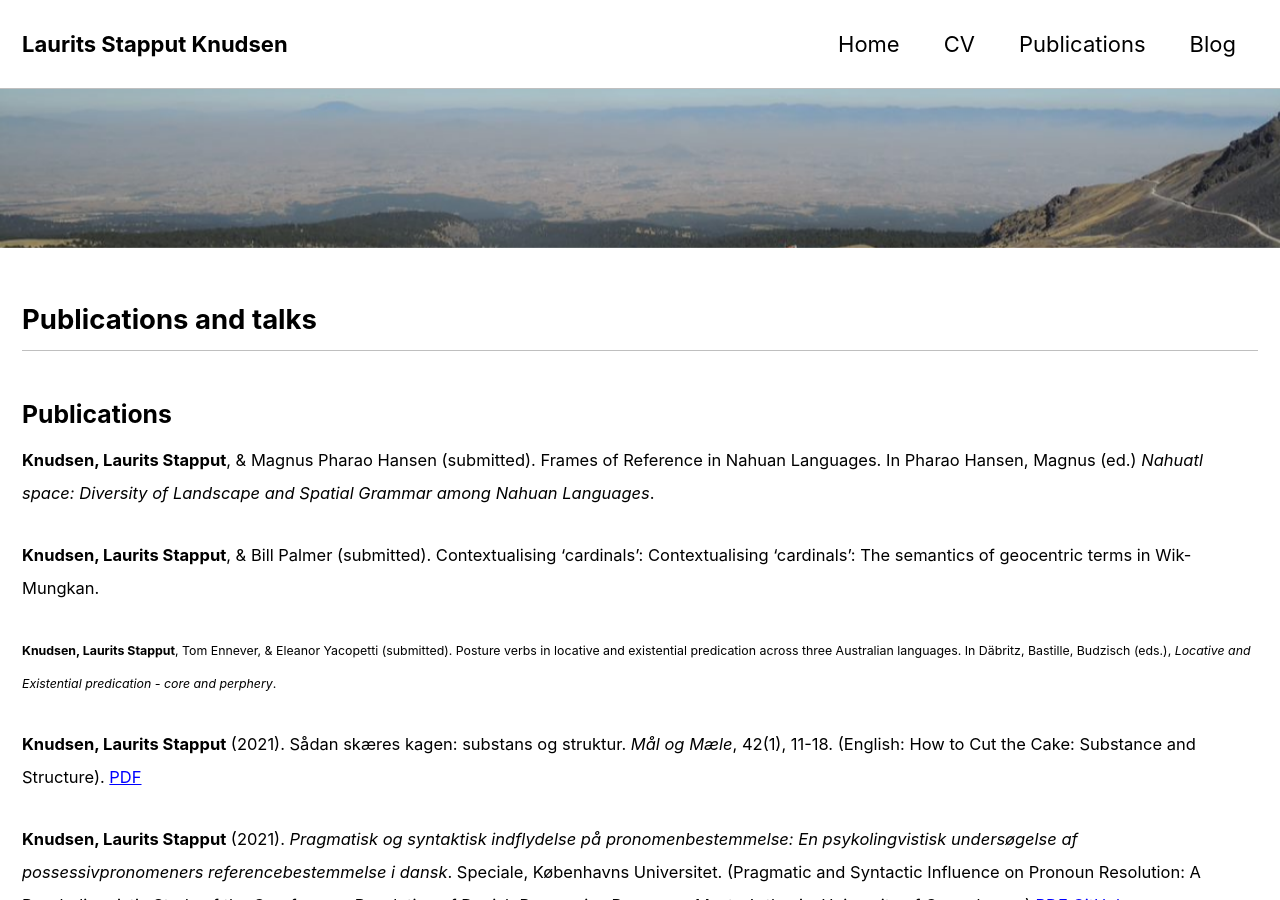
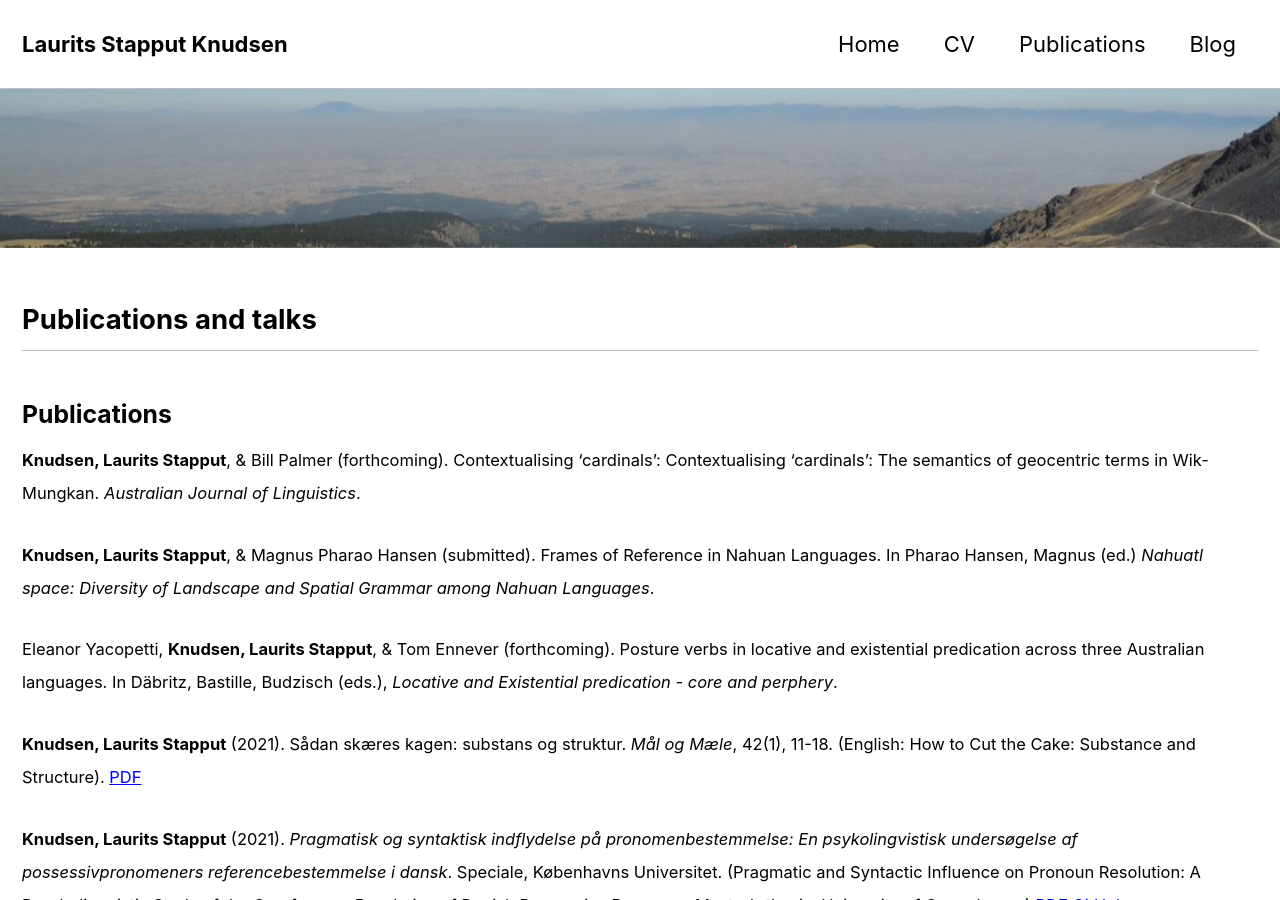
Before and after one commit to lstapputknudsen/lstapputknudsen.github.io, a Jekyll site: the page built from _pages/publications.md, in a window 1280 px wide and 900 px high. Built offline with Jekyll 4.4.1, drawn with Linux system fonts in a browser that asks for light colours; cached includes are drawn as plain includes.

Commit message:
Update publications.md

```diff
--- a/_pages/publications.md
+++ b/_pages/publications.md
@@ -12,11 +12,11 @@ header:
 
 ### Publications
 
+<small> **Knudsen, Laurits Stapput**, & Bill Palmer (forthcoming). Contextualising 'cardinals': Contextualising ‘cardinals’: The semantics of geocentric terms in Wik-Mungkan. *Australian Journal of Linguistics*.
+
 <small> **Knudsen, Laurits Stapput**, & Magnus Pharao Hansen (submitted). Frames of Reference in Nahuan Languages. In Pharao Hansen, Magnus (ed.) *Nahuatl space: Diversity of Landscape and Spatial Grammar among Nahuan Languages*.
 
-<small> **Knudsen, Laurits Stapput**, & Bill Palmer (submitted). Contextualising 'cardinals': Contextualising ‘cardinals’: The semantics of geocentric terms in Wik-Mungkan.
-
-<small> <small> **Knudsen, Laurits Stapput**, Tom Ennever, & Eleanor Yacopetti (submitted). Posture verbs in locative and existential predication across three Australian languages. In Däbritz, Bastille, Budzisch (eds.), *Locative and Existential predication - core and perphery*.
+<small> Eleanor Yacopetti, **Knudsen, Laurits Stapput**, & Tom Ennever (forthcoming). Posture verbs in locative and existential predication across three Australian languages. In Däbritz, Bastille, Budzisch (eds.), *Locative and Existential predication - core and perphery*.
 
 <small> **Knudsen, Laurits Stapput** (2021). Sådan skæres kagen: substans og struktur. *Mål og Mæle*, 42(1), 11-18. (English: How to Cut the Cake: Substance and Structure). [PDF](https://osf.io/g8ds3)
 
```
